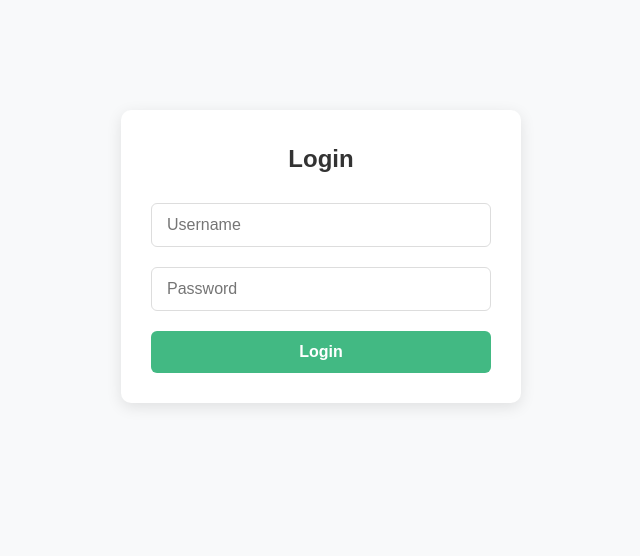
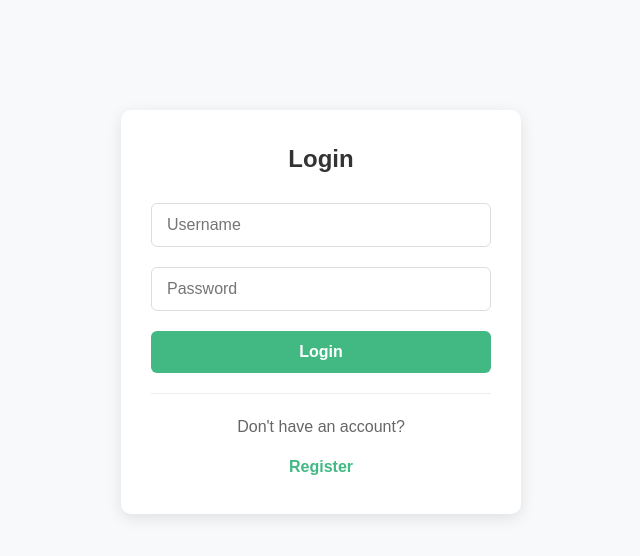
Before and after one commit to FieryHop/test_back_front, a Vue app in the folder frontend/: page /login in a window 1280 px wide. Shown: the top 556 px of the page, without its empty margins (319-959 px from the left). Built offline with nearby package versions, Linux system fonts and the light colour scheme.

Commit message:
Update LoginView.vue1

```diff
--- a/frontend/src/views/LoginView.vue
+++ b/frontend/src/views/LoginView.vue
@@ -2,6 +2,10 @@
   <div class="auth-container">
     <h2>Login</h2>
     <AuthForm :isLogin="true" />
+    <div class="auth-footer">
+      <p>Don't have an account?</p>
+      <button @click="goToRegister" class="auth-link-button">Register</button>
+    </div>
   </div>
 </template>
 
@@ -25,4 +29,36 @@ h2 {
   color: #333;
   font-size: 24px;
 }
+.auth-footer {
+  margin-top: 20px;
+  text-align: center;
+  padding-top: 20px;
+  border-top: 1px solid #eee;
+  display: flex;
+  flex-direction: column;
+  align-items: center;
+  gap: 10px;
+}
+
+.auth-footer p {
+  margin: 0;
+  color: #666;
+}
+
+.auth-link-button {
+  background: none;
+  border: none;
+  color: #42b983;
+  cursor: pointer;
+  font-weight: 600;
+  padding: 8px 15px;
+  border-radius: 4px;
+  transition: background-color 0.3s, transform 0.2s;
+  font-size: 16px;
+}
+
+.auth-link-button:hover {
+  background-color: rgba(66, 185, 131, 0.1);
+  transform: translateY(-2px);
+}
 </style>
```
